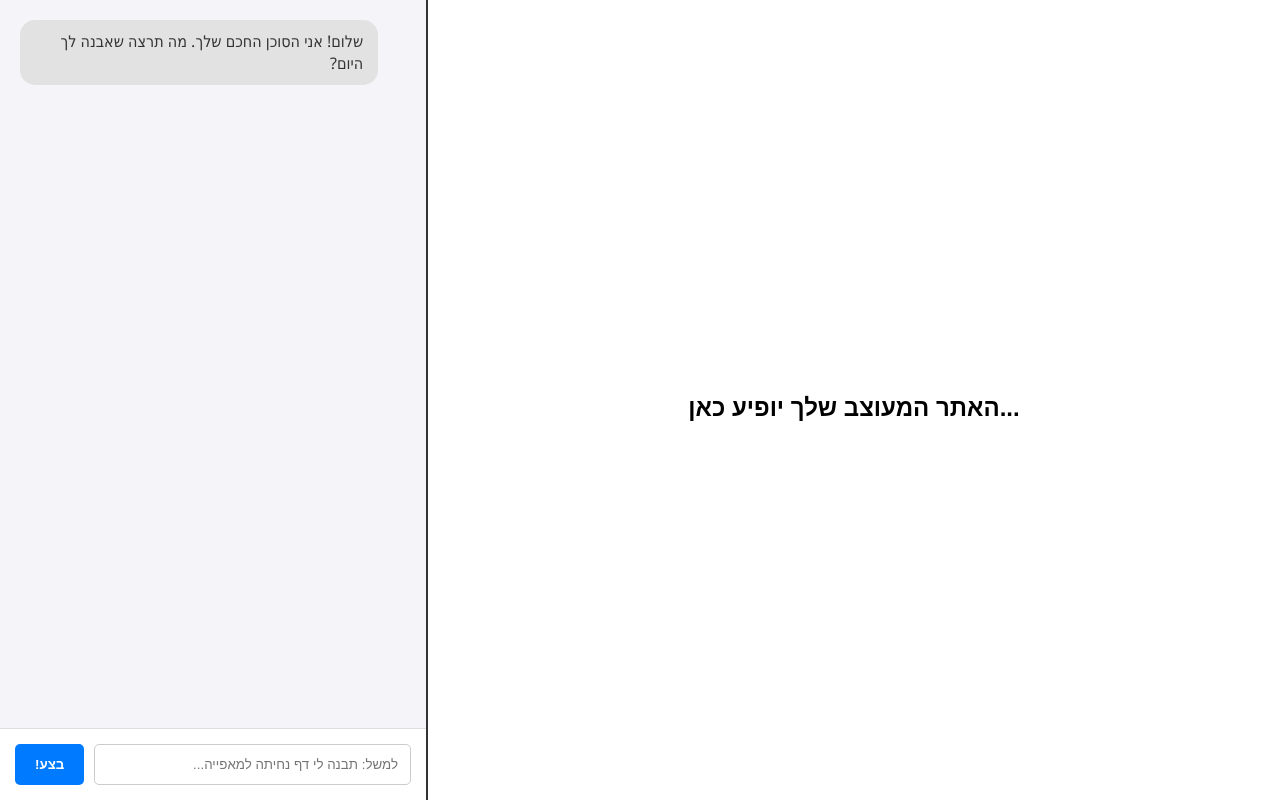
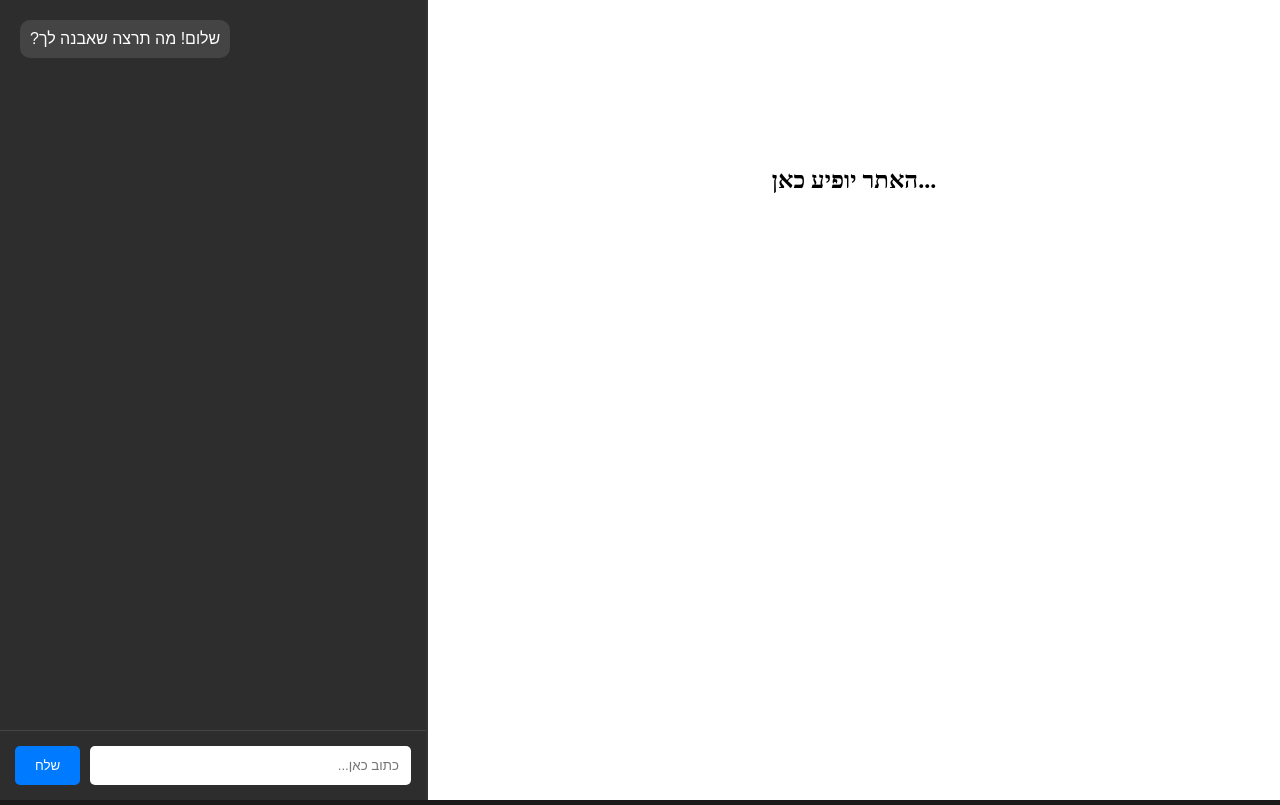
Before and after one commit to SmartAgentIL/smart-agent-site, a website: page index.html in a window 1280 px wide. Drawn offline with Linux system fonts and the light colour scheme.

Commit message:
Update index.html

```diff
--- a/index.html
+++ b/index.html
@@ -2,83 +2,59 @@
 <html lang="he" dir="rtl">
 <head>
     <meta charset="UTF-8">
-    <meta name="viewport" content="width=device-width, initial-scale=1.0">
     <title>סוכן AI - בונה אתרים</title>
     <style>
-        body { margin: 0; display: flex; height: 100vh; font-family: 'Segoe UI', Tahoma, Geneva, Verdana, sans-serif; overflow: hidden; }
-        #preview-side { flex: 2; background: #fff; border-left: 2px solid #333; position: relative; }
-        #chat-side { flex: 1; display: flex; flex-direction: column; background: #f4f4f9; min-width: 350px; }
+        body { margin: 0; display: flex; height: 100vh; font-family: sans-serif; background: #1a1a1a; color: white; }
+        #preview-side { flex: 2; background: #fff; border-left: 2px solid #333; }
+        #chat-side { flex: 1; display: flex; flex-direction: column; background: #2d2d2d; min-width: 350px; }
         #messages { flex: 1; overflow-y: auto; padding: 20px; display: flex; flex-direction: column; gap: 10px; }
-        #input-area { padding: 15px; border-top: 1px solid #ddd; display: flex; gap: 10px; background: white; }
-        input { flex: 1; padding: 12px; border-radius: 5px; border: 1px solid #ccc; outline: none; }
-        button { padding: 10px 20px; background: #007bff; color: white; border: none; border-radius: 5px; cursor: pointer; font-weight: bold; }
-        button:hover { background: #0056b3; }
-        iframe { width: 100%; height: 100%; border: none; }
-        .msg { padding: 10px 15px; border-radius: 15px; max-width: 85%; line-height: 1.4; }
-        .user { background: #007bff; color: white; align-self: flex-start; }
-        .bot { background: #e2e2e2; color: #333; align-self: flex-end; }
-        .loading { color: #666; font-style: italic; font-size: 0.9em; }
+        #input-area { padding: 15px; border-top: 1px solid #444; display: flex; gap: 10px; }
+        input { flex: 1; padding: 12px; border-radius: 5px; border: none; }
+        button { padding: 10px 20px; background: #007bff; color: white; border: none; border-radius: 5px; cursor: pointer; }
+        iframe { width: 100%; height: 100%; border: none; background: white; }
+        .msg { padding: 10px; border-radius: 10px; max-width: 80%; }
+        .user { background: #007bff; align-self: flex-start; }
+        .bot { background: #444; align-self: flex-end; }
     </style>
 </head>
 <body>
     <div id="preview-side">
-        <iframe id="display-frame" srcdoc="<div style='display:flex; justify-content:center; align-items:center; height:100vh; font-family:sans-serif;'><h2>האתר המעוצב שלך יופיע כאן...</h2></div>"></iframe>
+        <iframe id="display-frame" srcdoc="<h2 style='text-align:center;margin-top:20%'>האתר יופיע כאן...</h2>"></iframe>
     </div>
     <div id="chat-side">
-        <div id="messages">
-            <div class="msg bot">שלום! אני הסוכן החכם שלך. מה תרצה שאבנה לך היום?</div>
-        </div>
+        <div id="messages"><div class="msg bot">שלום! מה תרצה שאבנה לך?</div></div>
         <div id="input-area">
-            <input type="text" id="user-task" placeholder="למשל: תבנה לי דף נחיתה למאפייה..." onkeypress="if(event.key==='Enter') executeTask()">
-            <button onclick="executeTask()">בצע!</button>
+            <input type="text" id="user-task" placeholder="כתוב כאן...">
+            <button onclick="executeTask()">שלח</button>
         </div>
     </div>
-
     <script>
-        // שים לב: וודא שהכתובת הזו תואמת לכתובת ה-URL שקיבלת מ-Render
         const BACKEND_URL = 'https://smart-agent-site.onrender.com/chat';
-
         async function executeTask() {
             const input = document.getElementById('user-task');
             const task = input.value;
             if(!task) return;
-
             addMessage(task, 'user');
             input.value = '';
-
-            const loadingMsg = addMessage('הסוכן חושב ומעצב... זה יכול לקחת כמה שניות...', 'bot loading');
-
             try {
                 const response = await fetch(BACKEND_URL, {
                     method: 'POST',
                     headers: { 'Content-Type': 'application/json' },
                     body: JSON.stringify({ message: task })
                 });
-
-                if (!response.ok) throw new Error('Network response was not ok');
-
                 const data = await response.json();
-
                 if(data.code) {
                     document.getElementById('display-frame').srcdoc = data.code;
-                    loadingMsg.textContent = 'האתר מוכן! בדוק את החלונית משמאל.';
-                    loadingMsg.classList.remove('loading');
-                } else {
-                    loadingMsg.textContent = 'סליחה, הייתה בעיה ביצירת הקוד.';
                 }
             } catch (err) {
-                console.error(err);
-                loadingMsg.textContent = 'שגיאה בחיבור לסוכן. וודא שהשרת ב-Render רץ.';
+                addMessage('שגיאה בחיבור לשרת.', 'bot');
             }
         }
-
         function addMessage(text, type) {
             const div = document.createElement('div');
             div.className = 'msg ' + type;
             div.textContent = text;
-            const container = document.getElementById('messages');
-            container.appendChild(div);
-            container.scrollTop = container.scrollHeight;
+            document.getElementById('messages').appendChild(div);
             return div;
         }
     </script>
```
